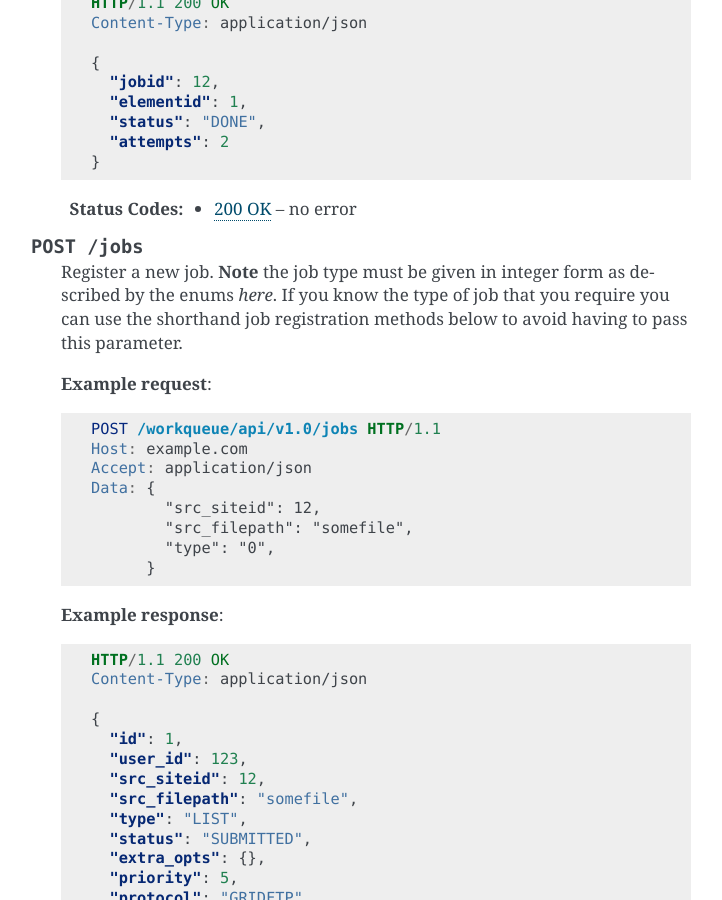
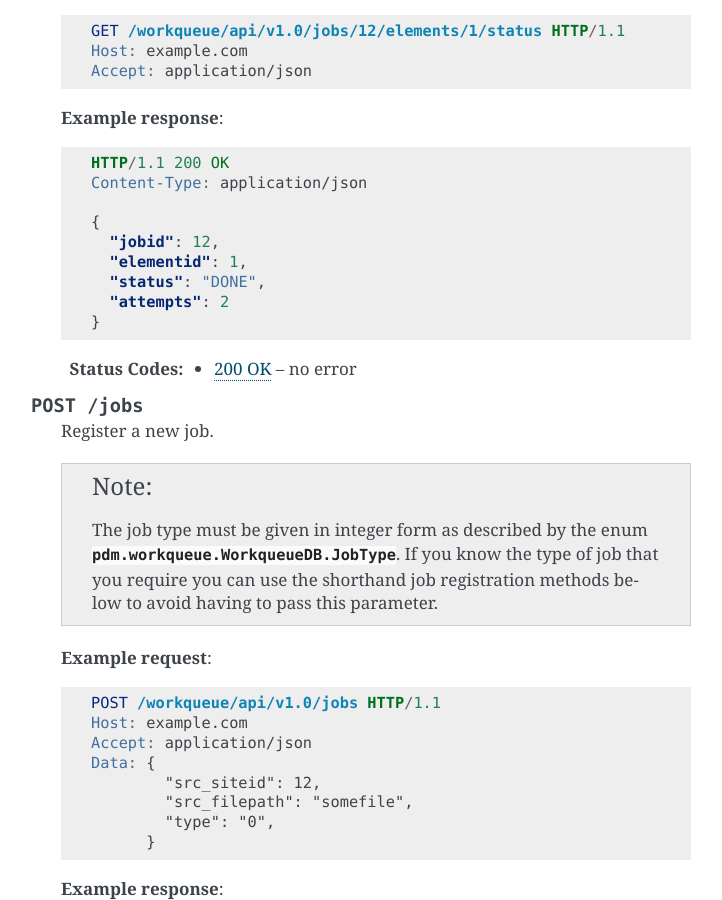
Before and after one commit to ic-hep/pdm, a Sphinx documentation site: the page built from doc/source/reference/api/pdm.workqueue.rst, in a window 1280 px wide and 900 px high, scrolled down 6462 px. Shown: the whole window, without its empty margins (389-1111 px from the left). Built offline with Sphinx 7.4.7, drawn with Linux system fonts in a browser that asks for light colours; some of the changed lines change nothing that is shown; some of the changed text lies outside the part shown.

Commit message:
Change Note to note directive.

```diff
--- a/doc/source/reference/api/pdm.workqueue.rst
+++ b/doc/source/reference/api/pdm.workqueue.rst
@@ -38,7 +38,7 @@ pdm.workqueue.WorkqueueDB module
 pdm.workqueue.WorkqueueService module
 -------------------------------------
 
-**Note**: All URLs are to be prefixed with **/workqueue/api/v1.0**. If in doubt look at the **Example request** for your desired api.
+.. note:: All URLs are to be prefixed with **/workqueue/api/v1.0**. If in doubt look at the **Example request** for your desired api.
 
 .. http:get:: /jobs
 
@@ -199,7 +199,8 @@ pdm.workqueue.WorkqueueService module
 .. http:get:: /jobs/<int:job_id>/output
 
    Get the latest available output of all elements for a job with given `job_id`.
-   **Note** only *LIST* type jobs get an extra listing key (see example below).
+
+   .. note:: Only *LIST* type jobs get an extra listing key (see example below).
 
    **Example request**:
 
@@ -355,7 +356,8 @@ pdm.workqueue.WorkqueueService module
 .. http:post:: /jobs
 
    Register a new job.
-   **Note** the job type must be given in integer form as described by the enums `here`. If you know the type of job that you require you can use the shorthand job registration methods below to avoid having to pass this parameter.
+
+   .. note:: The job type must be given in integer form as described by the enum :class:`pdm.workqueue.WorkqueueDB.JobType`. If you know the type of job that you require you can use the shorthand job registration methods below to avoid having to pass this parameter.
 
    **Example request**:
 
```
